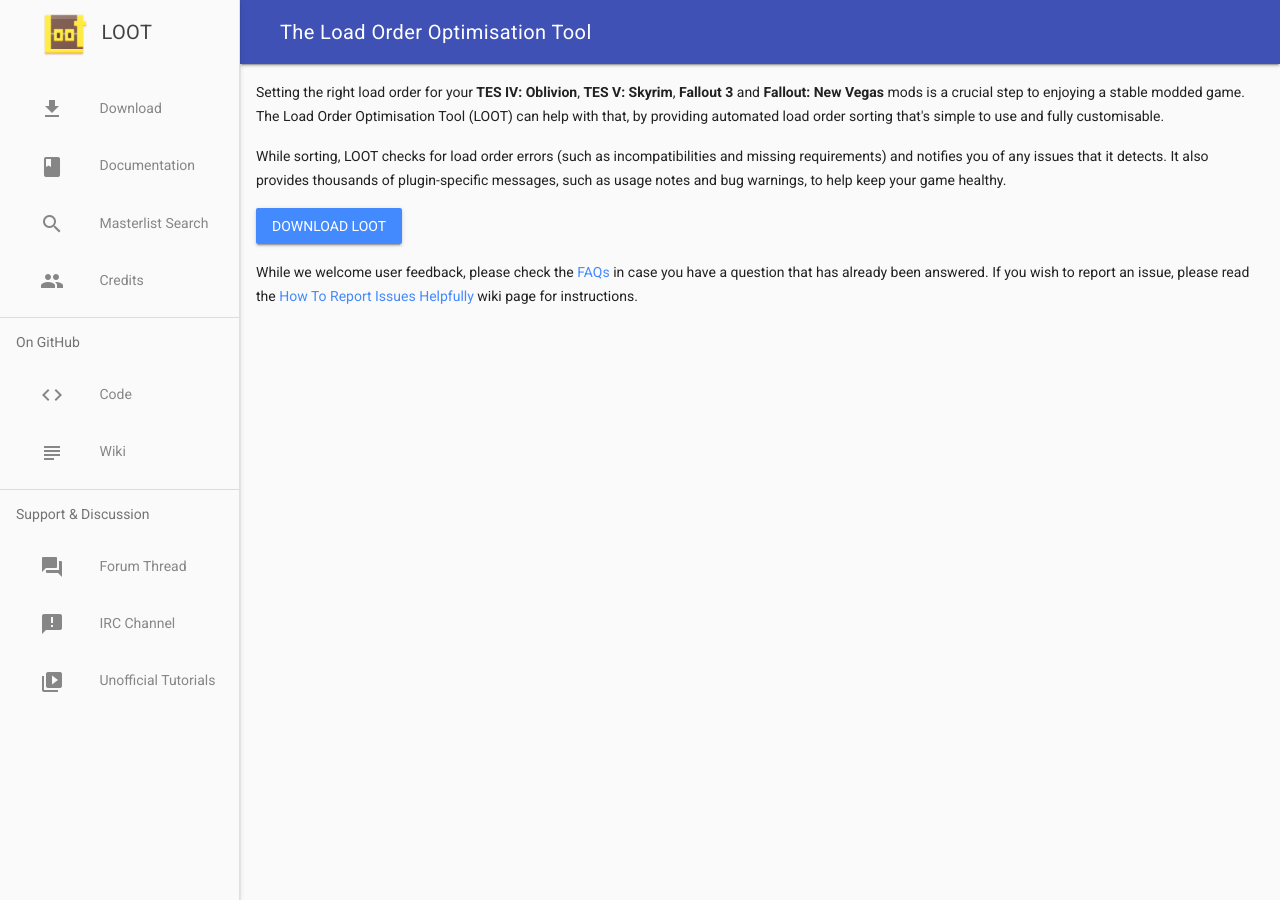
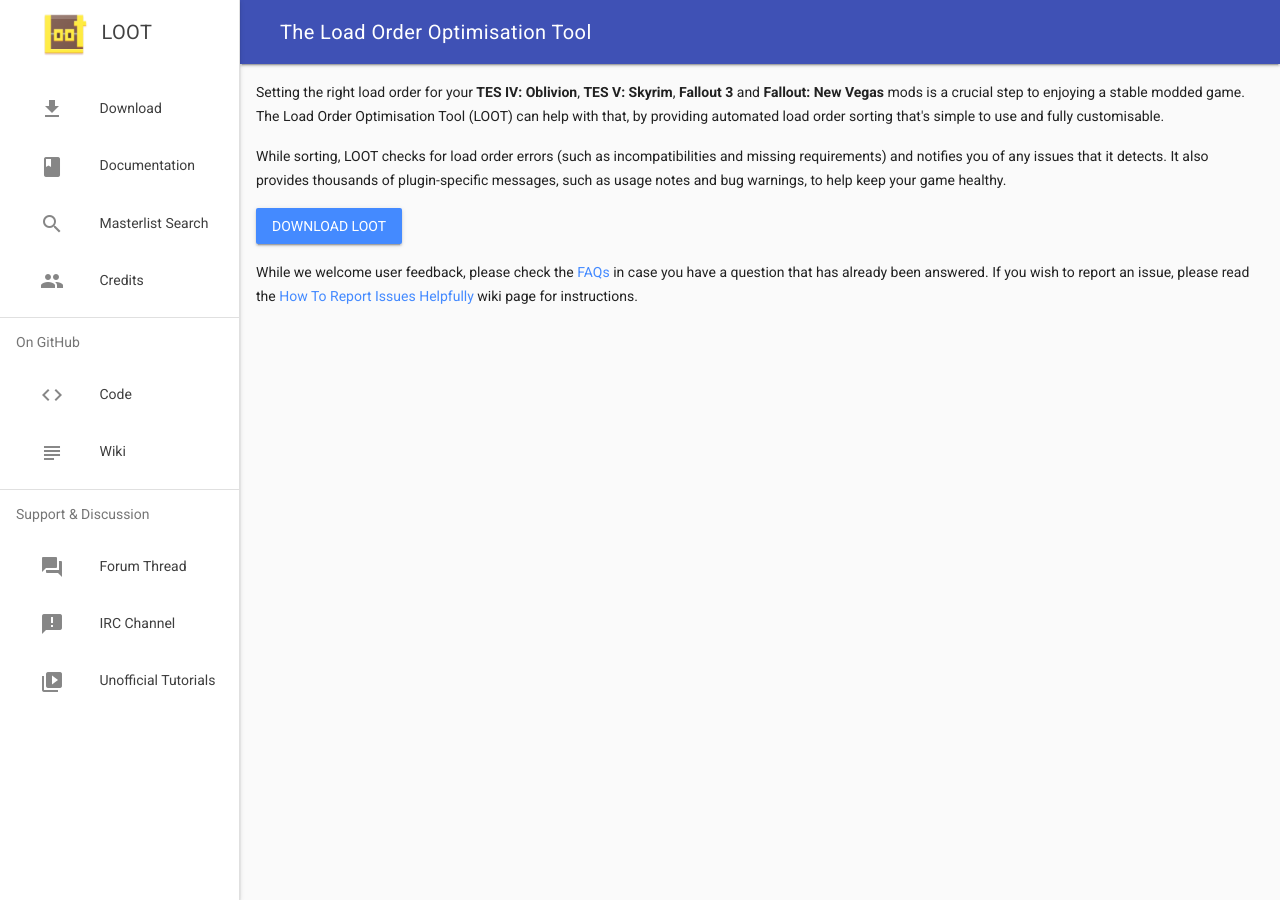
Before and after one commit to loot/loot.github.io, a Jekyll site: the page built from index.html, in a window 1280 px wide. Built offline with Jekyll 4.4.1, drawn with Linux system fonts in a browser that asks for light colours; nearby versions of some CDN libraries.

Commit message:
Increase sidebar contrast

```diff
--- a/css/overrides.css
+++ b/css/overrides.css
@@ -10,3 +10,10 @@
 .mdl-textfield {
     vertical-align: middle;
 }
+/* Change drawer colour scheme to black-on-white. */
+div.mdl-layout__drawer {
+    background-color: white;
+}
+.mdl-navigation__link > span {
+    color: rgba(0, 0, 0, 0.87);
+}
```
